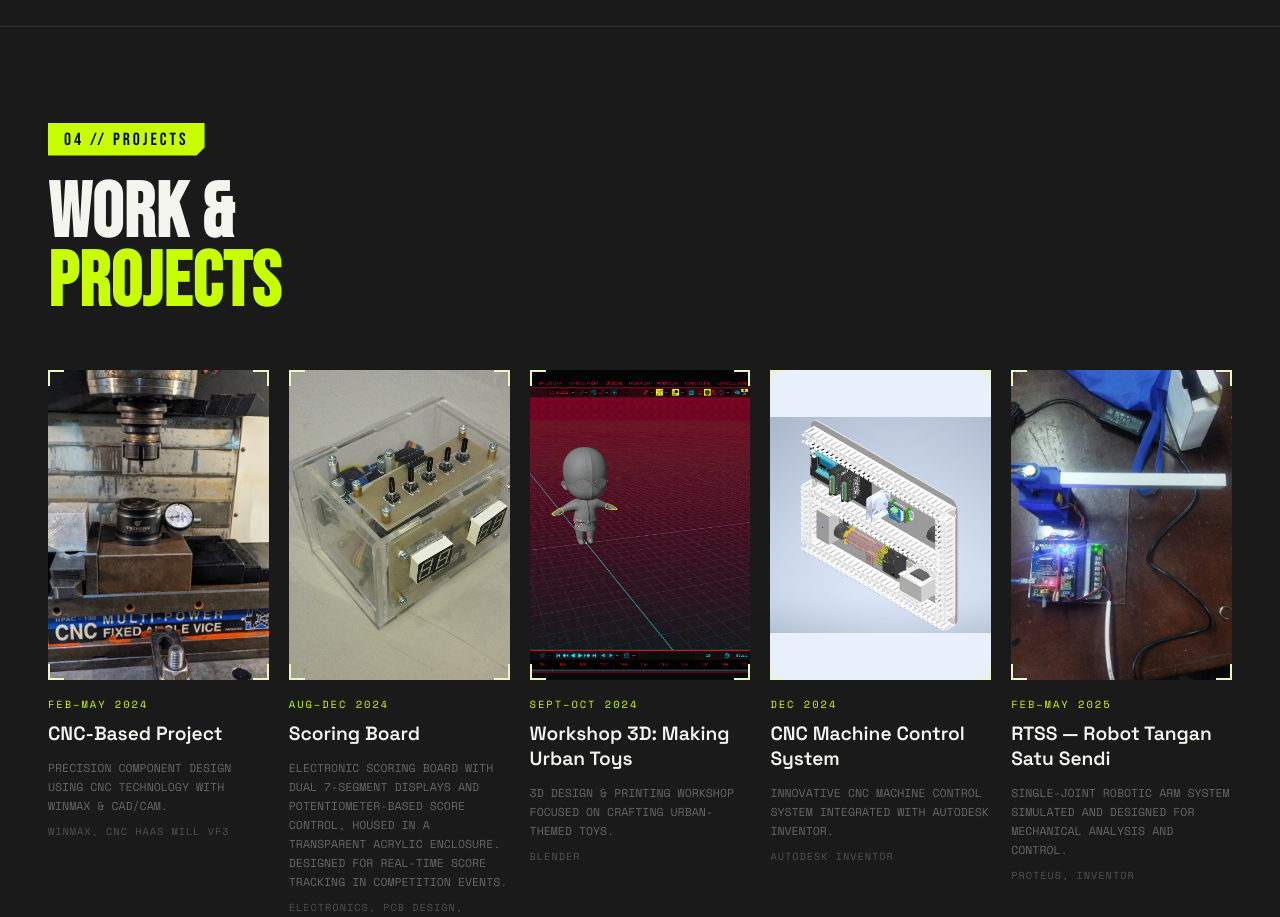
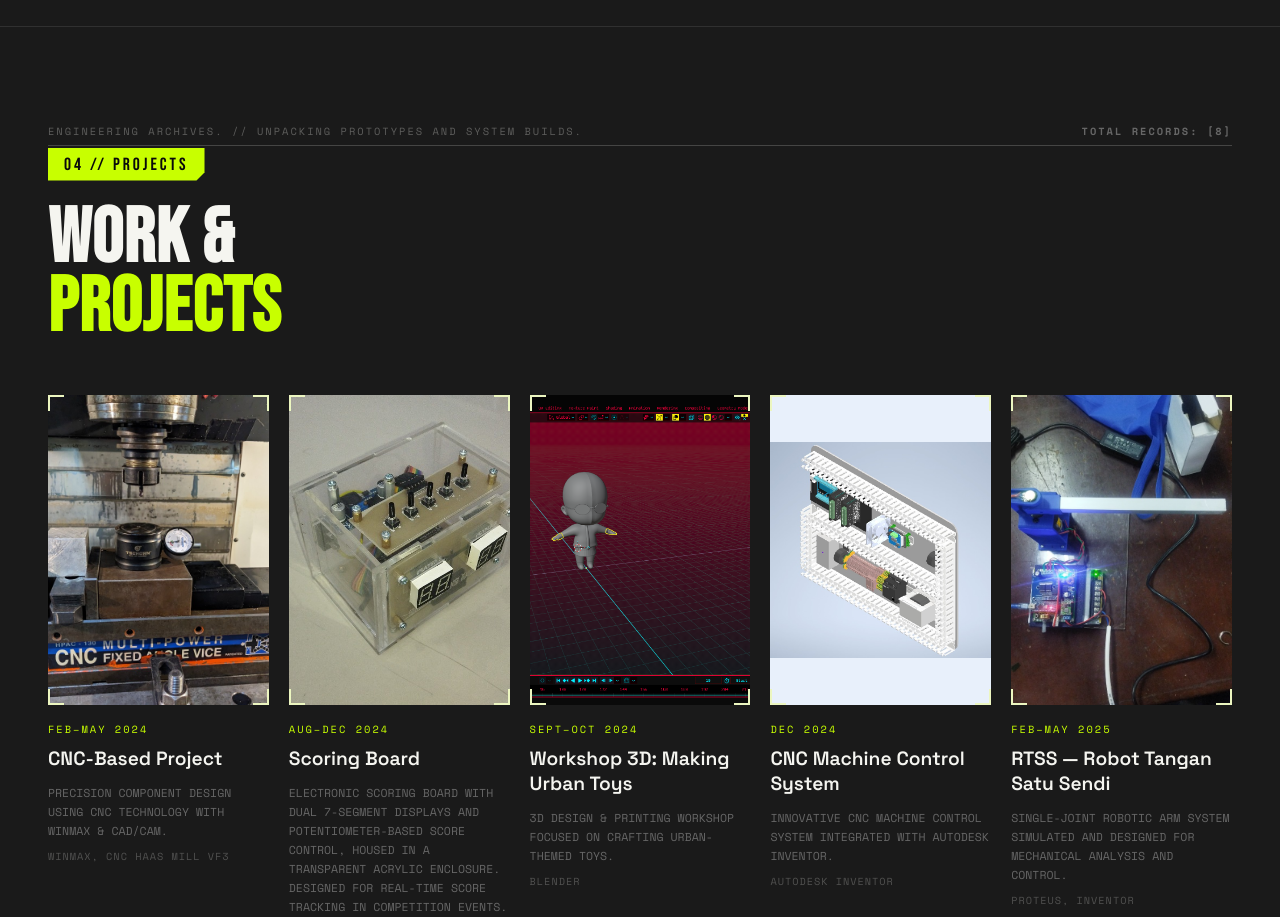
Before and after one commit to R1zkyy/r1zky.github.io, a React (Vite) app: page / in a window 1280 px wide. Shown: the part 6960-7877 px from the top of the page. Built offline with nearby package versions, Linux system fonts and the light colour scheme.

Commit message:
feat: add narrative elements and dynamic count to sections

```diff
--- a/src/App.jsx
+++ b/src/App.jsx
@@ -396,6 +396,10 @@ export default function App() {
 
       {/* ── PROJECTS ── */}
       <section className="section" id="projects">
+        <div className="section-narrative">
+          <span className="narrative-log">ENGINEERING ARCHIVES. // UNPACKING PROTOTYPES AND SYSTEM BUILDS.</span>
+          <span className="narrative-count">TOTAL RECORDS: [{PROJECTS.length}]</span>
+        </div>
         <div className="section-number">04 // PROJECTS</div>
         <h2 className="section-title">Work &<br /><em>Projects</em></h2>
         <div className="project-row">
--- a/src/components/Achievements.jsx
+++ b/src/components/Achievements.jsx
@@ -3,6 +3,10 @@ import React from 'react';
 const Achievements = () => {
     return (
         <section className="dossier-section" data-section-id="ACH.CLASSIFIED">
+            <div className="section-narrative">
+                <span className="narrative-log">PERFORMANCE EVALUATION. // RECORDING ELITE-CLASS RECOGNITIONS AND METRICS.</span>
+                <span className="narrative-count">TOTAL RECORDS: [2]</span>
+            </div>
             <h2 className="bracket-header"><span>ACHIEVEMENTS</span>_LOG</h2>
 
             <div className="data-card">
--- a/src/components/Education.jsx
+++ b/src/components/Education.jsx
@@ -3,6 +3,10 @@ import React from 'react';
 const Education = () => {
     return (
         <section className="dossier-section" data-section-id="EDU.RECORD">
+            <div className="section-narrative">
+                <span className="narrative-log">PERSONNEL TRAINING. // EXTRACTING ACADEMIC CALIBRATION LOGS.</span>
+                <span className="narrative-count">TOTAL RECORDS: [3]</span>
+            </div>
             <h2 className="bracket-header"><span>EDUCATION</span>_LOG</h2>
 
             <div className="data-card">
--- a/src/components/Experience.jsx
+++ b/src/components/Experience.jsx
@@ -98,8 +98,14 @@ const Experience = () => {
         ]
     };
 
+    const totalEvents = Object.values(divisions).flat().length;
+
     return (
         <section className="dossier-section" data-section-id="EXP.DIVISIONS">
+            <div className="section-narrative">
+                <span className="narrative-log">MISSION LOGS: FIELD OPERATIONS. // DEPLOYMENT HISTORY DETECTED.</span>
+                <span className="narrative-count">TOTAL RECORDS: [{totalEvents}]</span>
+            </div>
             <h2 className="bracket-header"><span>FIELD</span>_EXPERIENCE</h2>
 
             {Object.entries(divisions).map(([divisionName, events], idx) => (
--- a/src/components/Organization.jsx
+++ b/src/components/Organization.jsx
@@ -3,6 +3,10 @@ import React from 'react';
 const Organization = () => {
     return (
         <section className="dossier-section" data-section-id="ORG.AFFILIATION">
+            <div className="section-narrative">
+                <span className="narrative-log">AFFILIATIONS & GANGS. // TRACKING FACTION LOYALTIES AND COMMAND RANKS.</span>
+                <span className="narrative-count">TOTAL RECORDS: [4]</span>
+            </div>
             <h2 className="bracket-header"><span>NETWORK</span>_AFFILIATIONS</h2>
 
             <div className="data-card">
--- a/src/index.css
+++ b/src/index.css
@@ -1669,3 +1669,32 @@ a {
     height: 240px;
   }
 }
+
+/* --- NARRATIVE SECTION HEADER --- */
+.section-narrative {
+  font-family: var(--font-m);
+  font-size: 0.65rem;
+  color: var(--mid);
+  text-transform: uppercase;
+  letter-spacing: 2px;
+  display: flex;
+  justify-content: space-between;
+  margin-bottom: 2px;
+  border-bottom: 1px solid var(--border2);
+  padding-bottom: 6px;
+}
+
+.narrative-log {
+  color: var(--chalk);
+  animation: blink 2s infinite;
+}
+
+.narrative-count {
+  color: var(--cyan);
+  font-weight: 700;
+}
+
+@keyframes blink {
+  0%, 100% { opacity: 1; }
+  50% { opacity: 0.3; }
+}
```
